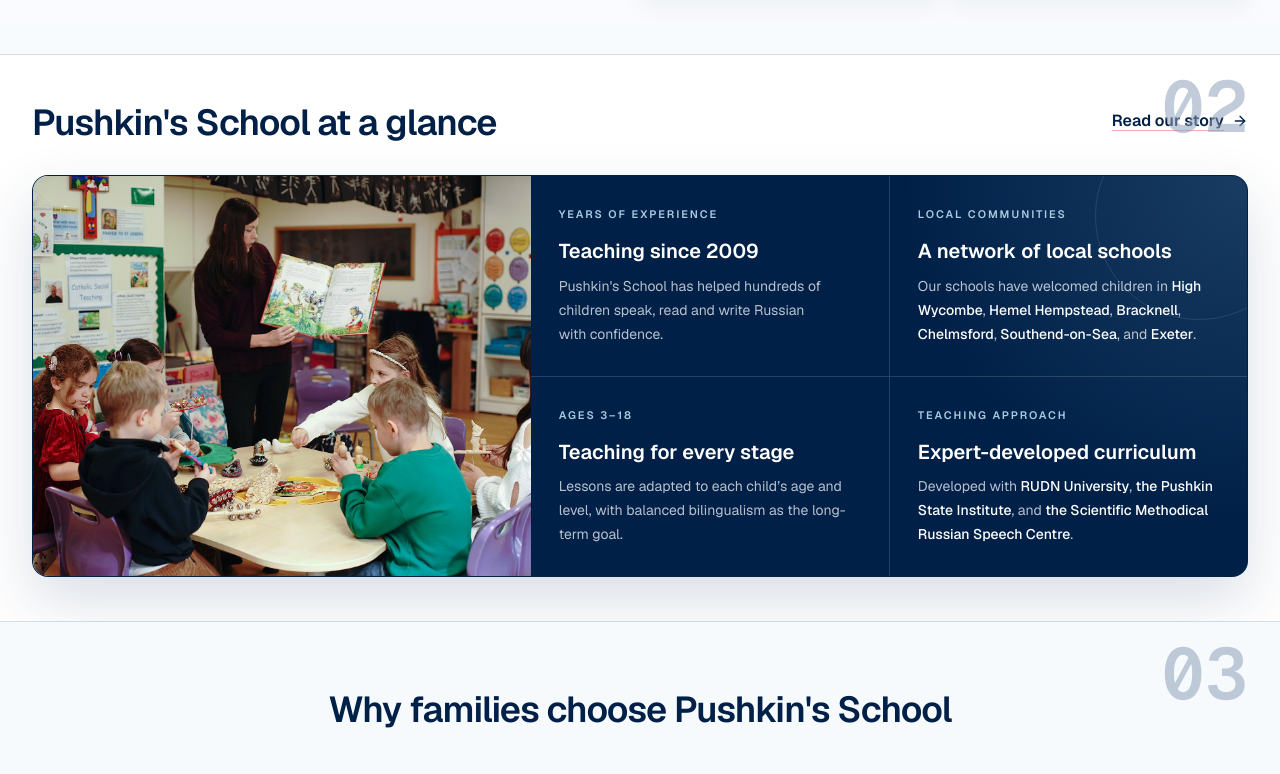
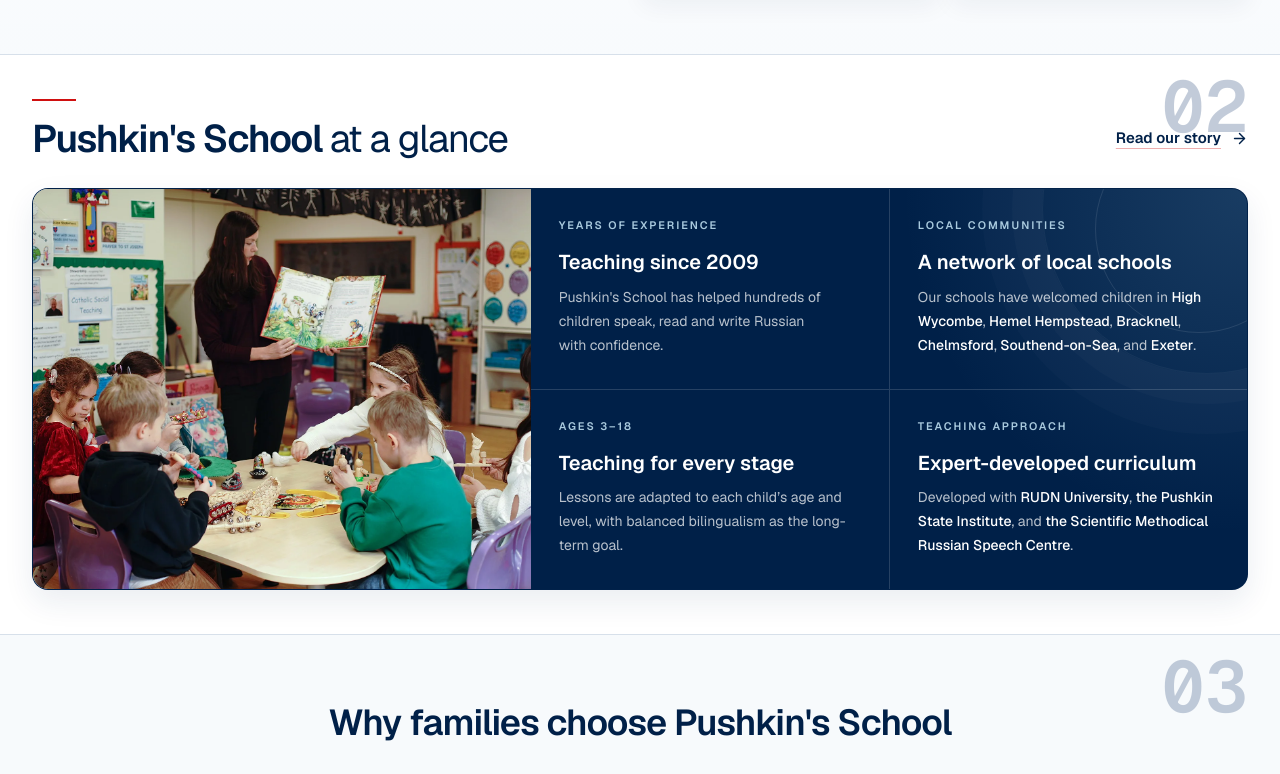
Before and after one commit to AntonV0/pushkins-russian-school, a Next.js app: page / in a window 1280 px wide. Shown: the part 663-1437 px from the top of the page. Built offline with nearby package versions, Linux system fonts and the light colour scheme.

Commit message:
feat(homepage): redesign school-at-a-glance presentation

```diff
--- a/src/app/page.tsx
+++ b/src/app/page.tsx
@@ -13,6 +13,7 @@
   ButtonLink,
   quietActionLinkClassName,
 } from "@/components/site/button-link";
+import trustStyles from "@/components/site/home-trust.module.css";
 import heroStyles from "@/components/site/home-hero.module.css";
 import { PageHero } from "@/components/site/page-hero";
 import { DevBreakpointStrip } from "@/components/site/dev-breakpoint-strip";
@@ -255,55 +256,18 @@
       </HomepageSectionMarker>
 
       <HomepageSectionMarker number={2}>
-        <section className="border-b border-border-soft bg-surface py-9 sm:py-11">
-          <div className="mx-auto max-w-7xl px-6 lg:px-8">
-            <div className="mb-8 flex flex-col gap-4 sm:flex-row sm:items-end sm:justify-between">
-              <h2 className="max-w-3xl text-3xl font-semibold tracking-tight text-brand-blue-strong sm:text-4xl">
-                Pushkin&apos;s School at a glance
+        <section id="school-at-a-glance" className="border-b border-border-soft bg-surface py-9 sm:py-11" aria-labelledby="school-at-a-glance-title">
+          <div className="home-content-container mx-auto max-w-7xl px-6 lg:px-8">
+            <div className={trustStyles.heading}>
+              <h2 id="school-at-a-glance-title">
+                <span>Pushkin&apos;s School</span>{" "}
+                <span className={trustStyles.subtitle}>at a glance</span>
               </h2>
-              <Link
-                href="/about"
-                className="group inline-flex min-h-11 w-fit items-center gap-2 py-2 text-base font-semibold text-brand-blue-strong underline decoration-brand-red/35 underline-offset-4 transition hover:-translate-y-0.5 hover:text-brand-red hover:decoration-brand-red focus-visible:outline-none focus-visible:ring-2 focus-visible:ring-brand-red/40 focus-visible:ring-offset-4"
-              >
-                <span>Read our story</span>
-                <ArrowRight
-                  aria-hidden="true"
-                  className="size-4 transition-transform group-hover:translate-x-0.5"
-                />
+              <Link href="/about" className={trustStyles.link}>
+                Read our story <ArrowRight size={17} aria-hidden="true" />
               </Link>
             </div>
-            <div className="grid overflow-hidden rounded-2xl border border-brand-blue/15 bg-brand-blue-strong shadow-[0_24px_60px_rgba(20,56,102,0.16)] lg:grid-cols-[minmax(0,0.82fr)_minmax(0,1.18fr)] lg:items-stretch">
-              <TrustSupportingVisual />
-
-              <div className="relative overflow-hidden bg-[radial-gradient(circle_at_top_right,rgba(125,174,205,0.2),transparent_42%)]">
-                <div
-                  aria-hidden="true"
-                  className="pointer-events-none absolute -right-14 -top-16 size-52 rounded-full border border-white/10"
-                />
-                <div className="relative grid h-full sm:grid-cols-2">
-                  {homepageProofPoints.map((point, index) => (
-                    <article
-                      key={point.value}
-                      className={`flex flex-col justify-center p-6 sm:min-h-[12.5rem] sm:p-7 ${
-                        index > 0 ? "border-t border-white/15" : ""
-                      } ${
-                        index % 2 === 1 ? "sm:border-l sm:border-white/15" : ""
-                      } ${index === 1 ? "sm:border-t-0" : ""}`}
-                    >
-                      <p className="text-[0.68rem] font-semibold uppercase tracking-[0.18em] text-[#a9cade]">
-                        {proofPointCategories[index]}
-                      </p>
-                      <h3 className="mt-4 text-xl font-semibold leading-snug text-white">
-                        {point.value}
-                      </h3>
-                      <p className="mt-2 text-sm leading-6 text-white/72">
-                        <ProofPointLabel point={point} inverse />
-                      </p>
-                    </article>
-                  ))}
-                </div>
-              </div>
-            </div>
+            <div className={trustStyles.panel}><HomeTrustPanel /></div>
           </div>
         </section>
       </HomepageSectionMarker>
@@ -794,13 +758,13 @@
 
   return (
     <figure className="overflow-hidden bg-surface-muted">
-      <div className="relative min-h-64 sm:min-h-[20rem] lg:h-full lg:min-h-[25rem]">
+      <div className="relative aspect-[4/3] min-[430px]:aspect-auto min-[430px]:h-[clamp(17rem,45vw,23.75rem)] lg:h-full lg:min-h-[25rem]">
         <Image
           src={trustSupportingAsset.approvedPublicPath}
           alt={trustSupportingAsset.altText}
           fill
-          sizes="(min-width: 1024px) 430px, 100vw"
-          className="object-cover"
+          sizes="(min-width: 1280px) 500px, (min-width: 1024px) 36vw, (min-width: 720px) 672px, calc(100vw - 48px)"
+          className="object-cover object-top lg:object-center"
         />
       </div>
     </figure>
@@ -900,6 +864,43 @@
   );
 }
 
+function HomeTrustPanel() {
+  return (
+            <div className="grid overflow-hidden rounded-2xl border border-brand-blue/15 bg-brand-blue-strong shadow-[var(--elevation-feature)] lg:grid-cols-[minmax(0,0.72fr)_minmax(0,1.28fr)] lg:items-stretch xl:grid-cols-[minmax(0,0.82fr)_minmax(0,1.18fr)]">
+              <TrustSupportingVisual />
+
+              <div className="relative overflow-hidden bg-[radial-gradient(circle_at_top_right,rgba(125,174,205,0.2),transparent_42%)]">
+                <div
+                  aria-hidden="true"
+                  className="pointer-events-none absolute -right-14 -top-16 size-52 rounded-full border border-white/10"
+                />
+                <div className={`${trustStyles.proofGrid} relative grid h-full sm:grid-cols-2`}>
+                  {homepageProofPoints.map((point, index) => (
+                    <article
+                      key={point.value}
+                      className={`${trustStyles.proofCard} flex flex-col p-5 sm:min-h-[12.5rem] sm:p-6 md:p-7 lg:p-6 xl:p-7 ${
+                        index > 0 ? "border-t border-white/15" : ""
+                      } ${
+                        index % 2 === 1 ? "sm:border-l sm:border-white/15" : ""
+                      } ${index === 1 ? "sm:border-t-0" : ""}`}
+                    >
+                      <p className="text-[0.68rem] font-semibold uppercase tracking-[0.18em] text-[#a9cade]">
+                        {proofPointCategories[index]}
+                      </p>
+                      <h3 className="mt-3 text-xl font-semibold leading-snug text-white sm:mt-4">
+                        {point.value}
+                      </h3>
+                      <p className="mt-2 text-sm leading-6 text-white/72">
+                        <ProofPointLabel point={point} inverse />
+                      </p>
+                    </article>
+                  ))}
+                </div>
+              </div>
+            </div>
+  );
+}
+
 const homepageCurriculumPillars = [
   curriculumPillars[0],
   curriculumPillars[1],
--- /dev/null
+++ b/src/components/site/home-trust.module.css
@@ -0,0 +1,102 @@
+.heading {
+  display: flex;
+  align-items: flex-end;
+  justify-content: space-between;
+  gap: 24px;
+  margin-bottom: 28px;
+}
+
+.heading h2 {
+  margin: 0;
+  color: var(--brand-blue-strong);
+  font-size: clamp(34px, 3vw, 42px);
+  line-height: 1.12;
+  font-weight: 600;
+  letter-spacing: -.035em;
+}
+
+.heading h2::before {
+  content: "";
+  display: block;
+  width: 44px;
+  height: 2px;
+  margin-bottom: 16px;
+  background: var(--brand-red);
+}
+
+.subtitle {
+  display: inline;
+  font-weight: 400;
+}
+
+.link {
+  display: inline-flex;
+  flex-shrink: 0;
+  align-items: center;
+  gap: 10px;
+  min-height: 44px;
+  font-size: 15px;
+  font-weight: 600;
+  color: var(--brand-blue-strong);
+  text-decoration: underline;
+  text-underline-offset: 5px;
+  text-decoration-color: #d0101055;
+  transition: color 150ms;
+}
+
+.link:hover { color: var(--brand-red); }
+.link:focus-visible {
+  outline: 2px solid var(--brand-red);
+  outline-offset: 4px;
+  border-radius: 2px;
+}
+
+.panel > div > div { isolation: isolate; }
+.panel > div > div::after {
+  content: "";
+  position: absolute;
+  pointer-events: none;
+  z-index: -1;
+  width: 330px;
+  height: 330px;
+  right: -125px;
+  top: -145px;
+  border-radius: 50%;
+  border: 1px solid #ffffff0c;
+  box-shadow: 0 0 0 30px #ffffff05, 0 0 0 60px #ffffff04;
+}
+
+@media (width < 1024px) {
+  .heading {
+    flex-direction: column;
+    align-items: flex-start;
+    gap: 12px;
+    margin-bottom: 20px;
+  }
+}
+
+@media (width < 640px) {
+  .heading h2 { font-size: 30px; }
+  .subtitle { display: block; }
+}
+
+@media (prefers-reduced-motion: reduce) {
+  .link { transition: none; }
+}
+
+/* Share the label and heading tracks within each pair of cards. */
+@media (width >= 640px) {
+  .proofGrid {
+    grid-template-rows: repeat(2, auto auto 1fr);
+  }
+
+  .proofGrid > .proofCard {
+    display: grid;
+    grid-row: span 3;
+    grid-template-rows: subgrid;
+  }
+
+  .proofCard > * {
+    align-self: start;
+  }
+}
```
Also changed, not shown: 1 other file (tests, documents, lock files or other folders).
